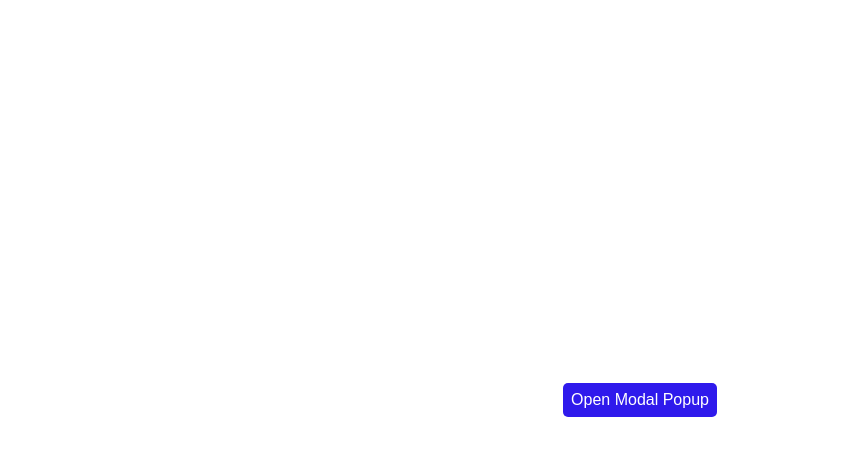
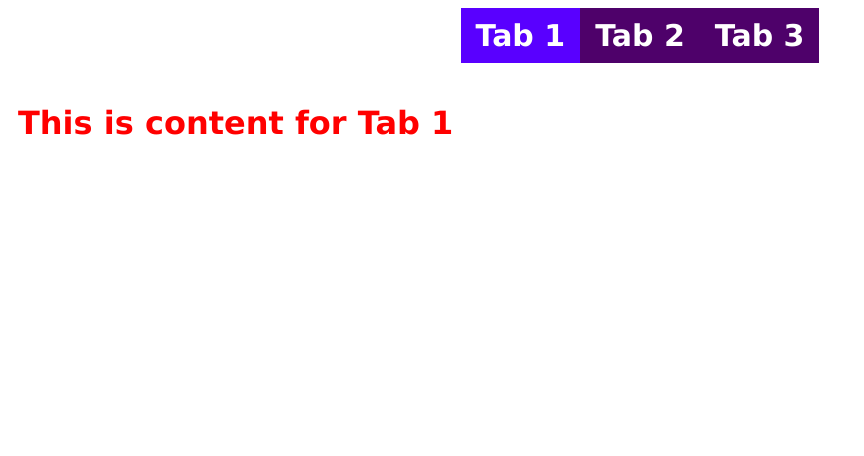
Before and after one commit to Nkbalaji2002/TicTacToe, a React (Vite) app: page / in a window 1280 px wide. Shown: the top 456 px of the page, without its empty margins (0-864 px from the left). Built offline with nearby package versions, Linux system fonts and the light colour scheme.

Commit message:
Custom Tabs

```diff
--- a/src/App.jsx
+++ b/src/App.jsx
@@ -2,6 +2,7 @@ import React from "react";
 import DarkTheme from "./components/DarkTheme";
 import "./index.css";
 import CustomModalPopUp from "./components/customModalPopup";
+import CustomTabs from "./components/TabsCustom";
 
 const App = () => {
   return (
@@ -11,7 +12,7 @@ const App = () => {
       {/* <RandomColor /> */}
       {/* <Star_Rating /> */}
       {/* <DarkTheme /> */}
-      <CustomModalPopUp />
+      <CustomTabs />
     </>
   );
 };
--- /dev/null
+++ b/src/components/TabsCustom/index.jsx
@@ -0,0 +1,36 @@
+import React from "react";
+import Tabs from "./tab";
+import "./style.css";
+
+const RandomComponent = () => {
+  return <h1>Some Random Content</h1>;
+};
+
+const CustomTabs = () => {
+  const tabs = [
+    {
+      label: "Tab 1",
+      content: <h1>This is content for Tab 1</h1>,
+    },
+    {
+      label: "Tab 2",
+      content: <h2>This is content for Tab 2</h2>,
+    },
+    {
+      label: "Tab 3",
+      content: <RandomComponent />,
+    },
+  ];
+
+  const handleChange = (currentTabIndex) => {
+    console.log(currentTabIndex);
+  };
+
+  return (
+    <>
+      <Tabs tabsContent={tabs} onChange={handleChange} />
+    </>
+  );
+};
+
+export default CustomTabs;
--- /dev/null
+++ b/src/components/TabsCustom/style.css
@@ -0,0 +1,34 @@
+.wrapper {
+  padding: 8px;
+}
+
+.heading {
+  display: flex;
+  justify-content: center;
+  margin-bottom: 12ps;
+}
+
+.tab-item {
+  display: inline-flex;
+  font-size: 30px;
+  font-weight: bold;
+  text-align: center;
+  padding: 10px 15px;
+  cursor: pointer;
+  border: none;
+  color: #fff;
+  background-color: #4e016a;
+}
+
+.tab-item.active {
+  border-color: #000;
+  background: #5900ff;
+  color: #fff;
+}
+
+.content {
+  padding: 20px 10px;
+  height: 300px;
+  overflow: auto;
+  background-color: #fff;
+}
--- /dev/null
+++ b/src/components/TabsCustom/tab.jsx
@@ -0,0 +1,36 @@
+import React, { useState } from "react";
+
+const Tabs = ({ tabsContent, onChange }) => {
+  const [currentTabIndex, setCurrentTabIndex] = useState(0);
+
+  const handleOnClick = (getCurrentIndex) => {
+    setCurrentTabIndex(getCurrentIndex);
+    onChange(getCurrentIndex);
+  };
+
+  return (
+    <>
+      <div className="wrapper">
+        <div className="heading">
+          {tabsContent.map((tabItem, index) => (
+            <div
+              key={tabItem.label}
+              className={`tab-item ${
+                currentTabIndex === index ? "active" : ""
+              }`}
+              onClick={() => handleOnClick(index)}
+            >
+              <span className="label">{tabItem.label}</span>
+            </div>
+          ))}
+        </div>
+
+        <div className="content" style={{ color: "red" }}>
+          {tabsContent[currentTabIndex] && tabsContent[currentTabIndex].content}
+        </div>
+      </div>
+    </>
+  );
+};
+
+export default Tabs;
```
